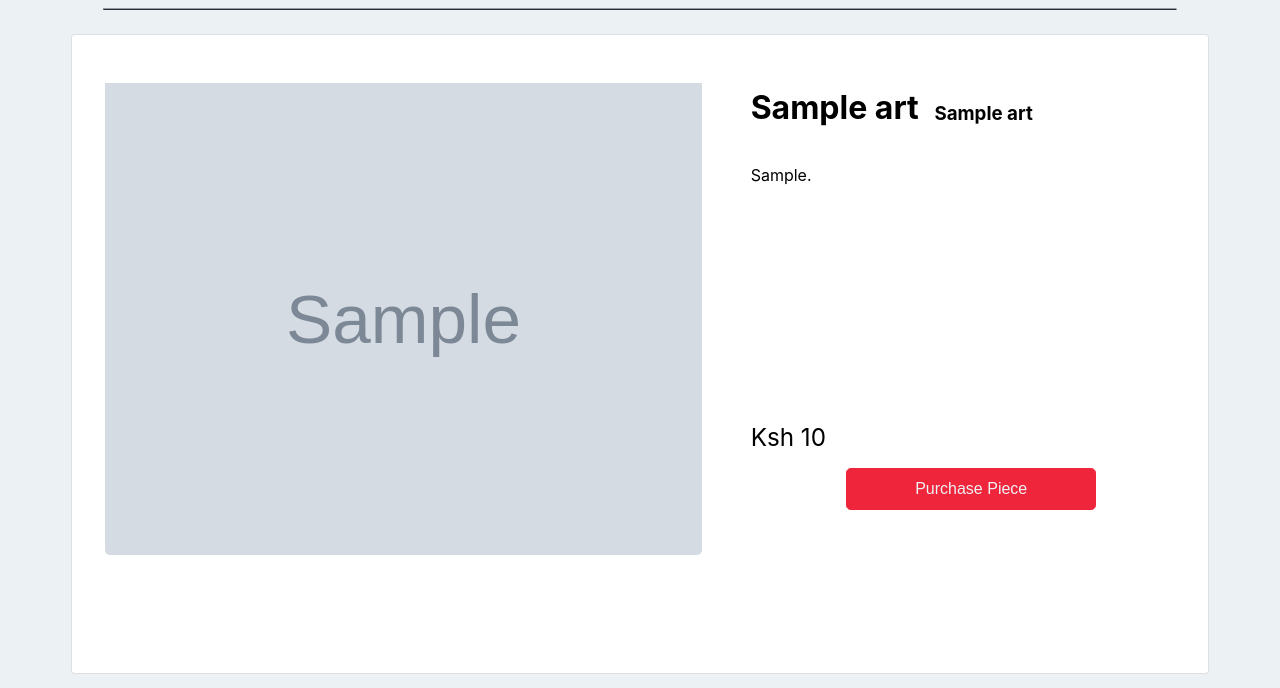
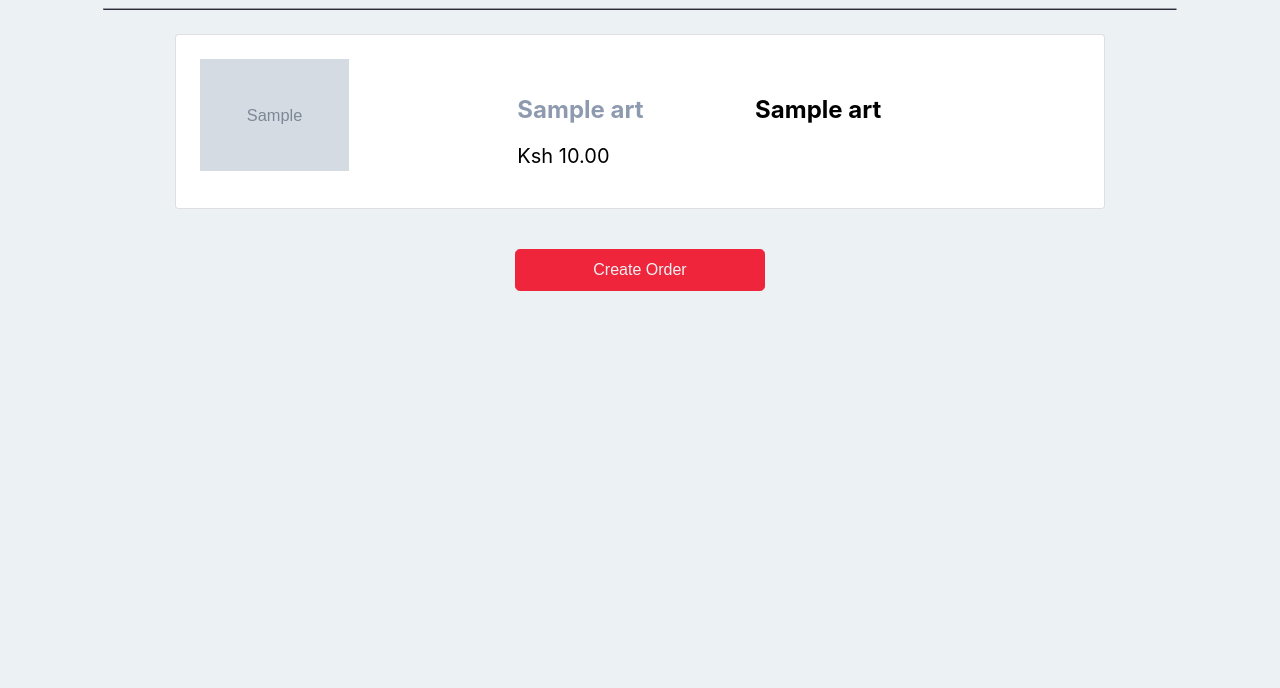
Before and after one commit to BMWire/mnylsa, a PHP site: page /cart.php?id=1 in a window 1280 px wide. Shown: the part 112-800 px from the top of the page. Run offline with PHP 8.4, Linux system fonts and the light colour scheme; the visitor is signed in with stand-in values (Sample User, id 1); tables that the repository leaves empty or names only in its code hold one stand-in row (values such as "Sample post"); grey boxes marked "Sample" are stand-in pictures; data that the repository does not hold is empty.

Commit message:
chore: create process-create-order

```diff
--- a/art-piece-details.php
+++ b/art-piece-details.php
@@ -97,6 +97,7 @@ $piece = $result->fetch_assoc();
                                     </button>
                                 </a>
                             </center>
+
                         <?php endif; ?>
 
                     </div>
--- a/cart.php
+++ b/cart.php
@@ -26,6 +26,10 @@ $fetch_stmt = "SELECT * FROM art WHERE id = {$_GET['id']}";
 $result = $mysqli->query($fetch_stmt);
 
 $piece = $result->fetch_assoc();
+
+/* Get the id of the piece from the session */
+$_SESSION['piece_id'] = $piece['id'];
+$piece_id = $_SESSION['piece_id'];
 ?>
 <!DOCTYPE html>
 <html lang='en'>
@@ -34,7 +38,7 @@ $piece = $result->fetch_assoc();
     <meta charset='UTF-8'>
     <meta http-equiv='X-UA-Compatible' content='IE=edge'>
     <meta name='viewport' content='width=device-width, initial-scale=1.0'>
-    <title> <?= substr($user['name'], 0, strpos($user['name'], ' ')) . '\'s Cart' ?> </title>
+    <title> <?= substr($user['name'], 0, strpos($user['name'], ' ')) . '\'s Art bag' ?> </title>
 
     <!-- Styling imports -->
     <link rel='stylesheet' href='styles/main.css'>
@@ -51,57 +55,58 @@ $piece = $result->fetch_assoc();
 
     <!-- Start of main -->
     <main>
-        <div class='container-flex'>
-            <div class='card card-tall mt-6'>
+        <div class='container'>
+
+            <div class='card card-short mt-6'>
                 <div class='row'>
                     <!-- Render the image for the piece -->
-                    <div class='col-lg-7 col-md-8 col-sm-12'>
-                        <center>
-                            <img src='<?= $piece['img_path'] ?>' style='max-height: 90vh;' alt='<?= $piece['title'] ?>' class='card-img-lg pt-5'>
-                        </center>
+                    <div class='col-lg-4 col-md-8 col-sm-12'>
+                        <img src='<?= $piece['img_path'] ?>' style='max-height: 20vh !important;' alt='<?= $piece['title'] ?>' class='p-4'>
                     </div>
 
                     <!-- Render the details for the piece -->
-                    <div class='col-lg-5 col-md-4 col-sm-12 py-3'>
+                    <div class='col-lg-8 col-md-4 col-sm-12 ps-3 py-4'>
                         <div class='card-body'>
                             <div class='row'>
                                 <div class='col-5 col-md-5 col-sm-12'>
-                                    <h1 class=''><?= $piece['title'] ?></h1>
+                                    <h2 class='manatee'><?= $piece['title'] ?></h2>
                                 </div>
                                 <div class='col-lg-6 col-md-6 col-sm-12'>
-                                    <h3 class='pt-3'><?= $piece['artist_name'] ?></h3>
+                                    <h2 class=''><?= $piece['artist_name'] ?></h2>
+                                </div>
+                            </div>
+                            <span class='card-text fs-5'>
+                                Ksh <?= number_format($piece['price'], 2) ?></span>
+                        </div>
+
+                    </div>
                 </div>
             </div>
 
-                            <p class='card-text text-spacing'>
-                                <?= $piece['story'] ?>.
-                            </p>
-
-                            <span class='card-text fs-4'>Ksh <?= $piece['price'] ?></span>
-                        </div>
 
             <?php if ($user['isArtist'] == 'yes') : ?>
-                            <center>
-                                <a href='artist-edit-piece.php?id=<?= $piece['id '] ?>'>
-                                    <button class='btn btn-lg btn-imperial'>
-                                        Edit Piece
+                <center class='mt-4>
+                    <a href=' piece-orders.php?id=<?= $piece['id '] ?>'>
+                    <button class='btn btn-lg btn-imperial mt-6'>
+                        View Orders
                     </button>
                     </a>
                 </center>
 
             <?php else : ?>
-                            <center>
-                                <a href='cart.php?id=<?= $piece['id '] ?>'>
-                                    <button class='btn btn-lg btn-imperial'>
-                                        Purchase Piece
+                <center class='mt-4'>
+                    <!-- <a href='order.php?id=<?= $piece['id'] ?>'> -->
+                    <form action='process-create-order.php' name='create_order' method='POST'>
+                        <button class='btn btn-lg btn-imperial mt-6'>
+                            Create Order
                         </button>
-                                </a>
+                    </form>
+                    <!-- </a> -->
                 </center>
             <?php endif; ?>
 
         </div>
-                </div>
-            </div>
+
 
     </main>
     <!-- End of main -->
--- a/process-create-gallery.php
+++ b/process-create-gallery.php
@@ -5,7 +5,7 @@ session_start();
 // Get the session variables
 $sqlFetch = require __DIR__ . "/database.php";
 
-// get the user's email address
+// get the user's id
 $fetch = "SELECT * FROM users
             WHERE id = {$_SESSION["user_id"]}";
 
--- a/styles/main.css
+++ b/styles/main.css
@@ -245,6 +245,13 @@ a {
 	width: 100%;
 	padding-left: 10%;
 	padding-right: 10%;
+	margin: auto;
+}
+
+.container-cart {
+	width: 85%;
+	padding-left: 0;
+	padding-right: 0;
 	margin: auto;
 }
 
@@ -505,6 +512,10 @@ textarea::placeholder {
 	height: 80vh !important;
 }
 
+.card-short {
+	max-height: 30vh !important;
+}
+
 .card-body-thin {
 	flex: 1 1 auto;
 	padding: 1rem 1rem;
```
Also changed, not shown: process-create-order.php (added, +67 -0 lines), artist-dashboard.php (line endings or trailing spaces). Lines whose indentation alone changed are shown as unchanged.
